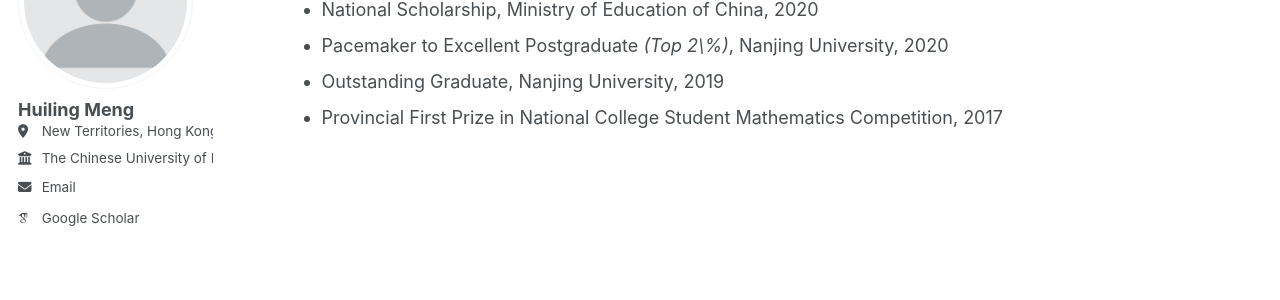
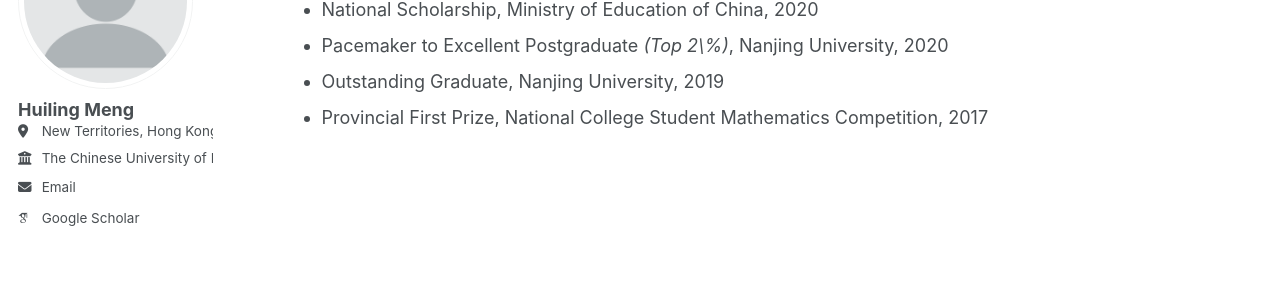
Before and after one commit to huilingmeng/huilingmeng.github.io, a Jekyll site: the page built from _pages/honors-awards.md, in a window 1280 px wide. Shown: the part 187-487 px from the top of the page. Built offline with Jekyll 4.4.1, drawn with Linux system fonts in a browser that asks for light colours; some web fonts are replaced; a script bundle is joined from its source files by our own code; library files that are not in the unit come from our copies.

```diff
--- a/_pages/honors-awards.md
+++ b/_pages/honors-awards.md
@@ -9,4 +9,4 @@ author_profile: true
 - National Scholarship, Ministry of Education of China, 2020
 - Pacemaker to Excellent Postgraduate *(Top 2\%)*, Nanjing University, 2020
 - Outstanding Graduate, Nanjing University, 2019
-- Provincial First Prize in National College Student Mathematics Competition, 2017
+- Provincial First Prize, National College Student Mathematics Competition, 2017
```
